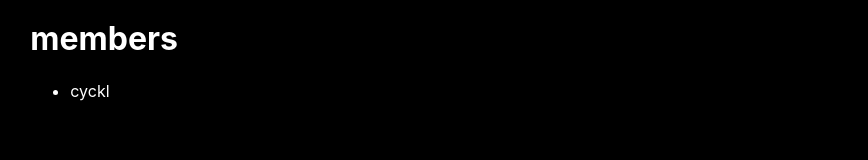
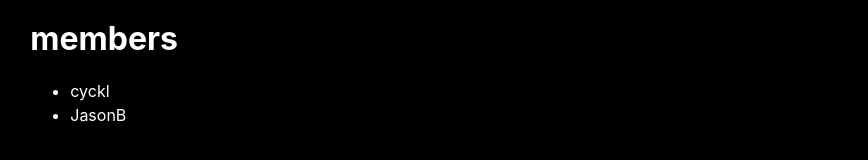
Before and after one commit to nixnest/nixne.st, a plain HTML site: page members/index.html in a window 1280 px wide. Shown: the part 56-216 px from the top of the page, without its empty margins (206-1074 px from the left). Drawn offline with Linux system fonts and the light colour scheme.

Commit message:
Added JasonB

```diff
--- a/members/index.html
+++ b/members/index.html
@@ -23,6 +23,7 @@
 		<h1>members</h1>
 		<ul>
 			<li><a href="/members/cyckl">cyckl</a></li>
+                        <li><a href="/members/JasonB">JasonB</a></li>
 		</ul>
 	</div>
 </body>
```
